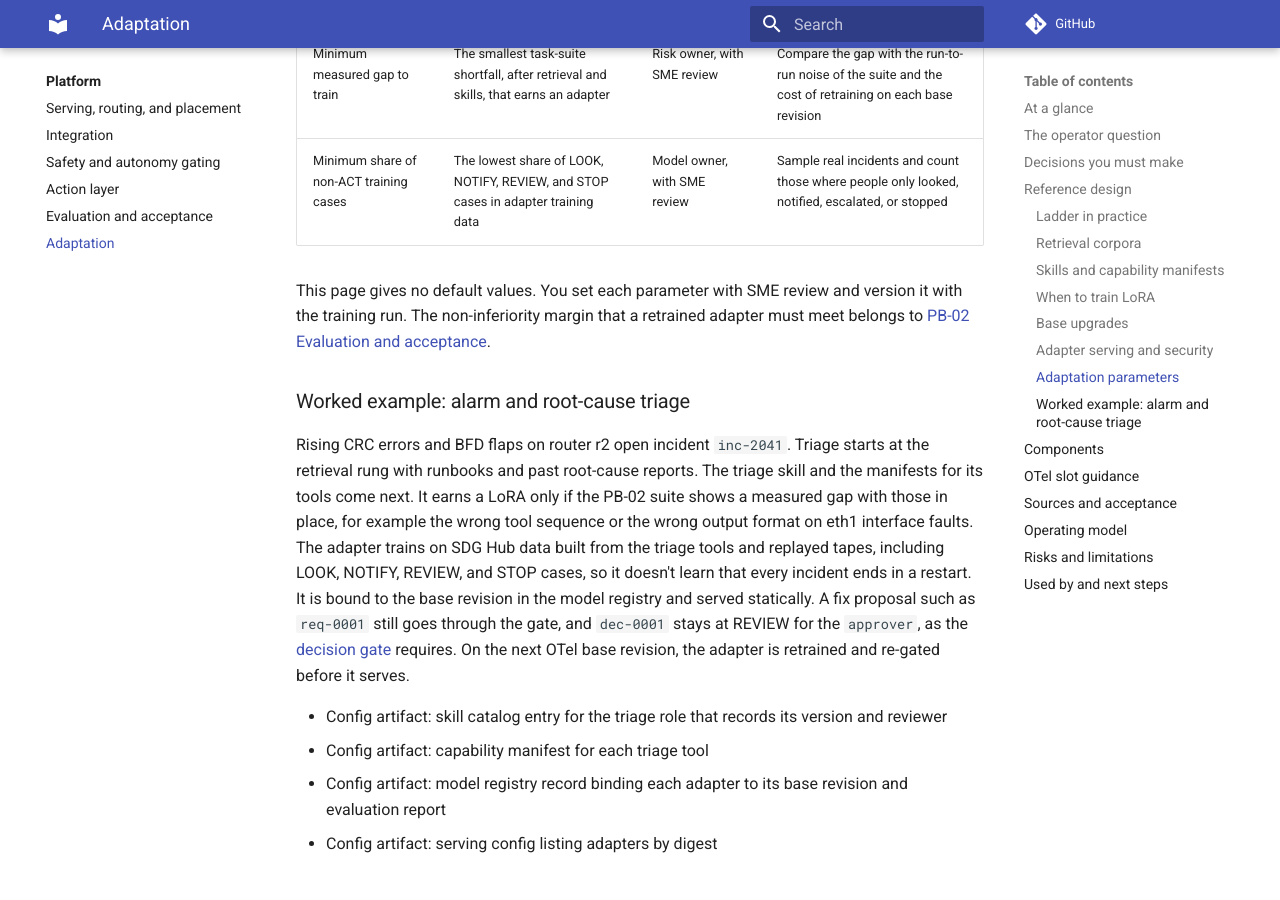
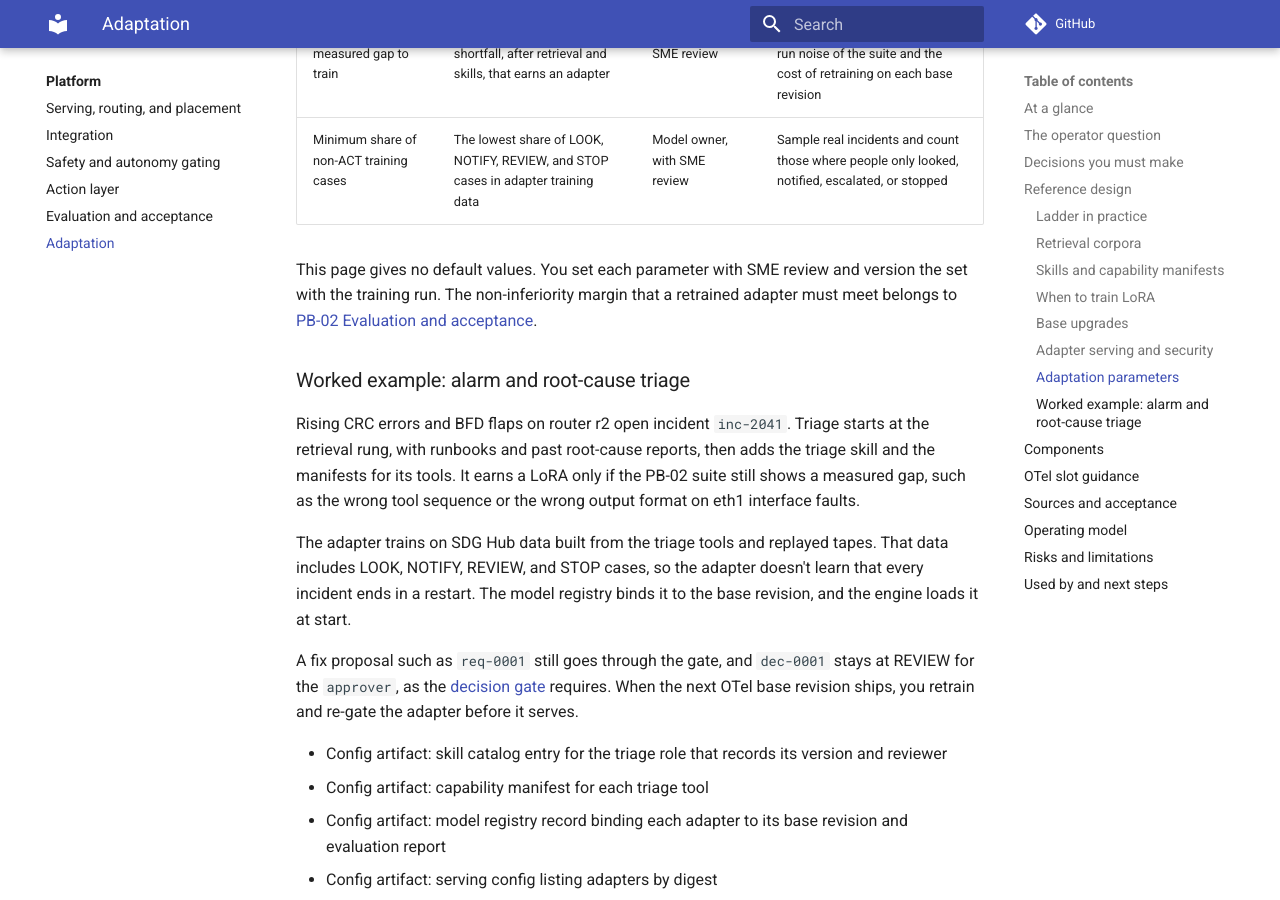
Before and after one commit to ravisharma5/otel-telco-blueprints, an MkDocs documentation site: the page built from platform/adaptation/README.md, in a window 1280 px wide and 900 px high, scrolled down 6085 px. Built offline with MkDocs 1.6.1 and Material for MkDocs 9.7.7, drawn with Linux system fonts in a browser that asks for light colours; comment, search, counter and statistics services are not loaded; some of the changed text lies outside the part shown.

Commit message:
docs(platform): clarity pass on the adaptation blueprint
- Shorter paragraphs, second person, active voice
- Mark the page done with its review date

````diff
--- a/platform/adaptation/README.md
+++ b/platform/adaptation/README.md
@@ -36,7 +37,7 @@ agent_school: [401, 402, 403]
 ## The operator question
 
 How do you fit an OTel model to your network without retraining everything each time the base model changes?
-Without an answer, teams train adapters before they need them, skip the re-gate after a base change, and ship adapters that fail without warning.
+Until you answer it, teams train adapters they don't need and skip the re-gate after a base change, so adapters fail without warning.
 
 ## Decisions you must make
 
@@ -93,7 +94,11 @@ Record a usage-rights entry for each corpus in the corpus register before you in
 
 ### Skills and capability manifests
 
-A skill is a procedure bound to a role, written as one SKILL.md per role. Govern skills as content: review, version, provenance, and a judge, as the 401 course in the [agent-school roadmap](https://github.com/open-experiments/agent-school/blob/main/docs/RoadMap.md) describes. A capability is what an agent reaches through MCP. Each capability gets one manifest with six fields: backend pattern, I/O schema, risk class, allowed identities, rate class, and data class. The risk class sets the ceiling that the [decision gate](../../architecture/decision-gate.md) applies, and the same manifest drives the tool gateway's access and rate policies. The course defines the backend patterns; this example uses a descriptive value.
+A skill is a procedure bound to a role: write one SKILL.md per role. Govern skills as content, with review, version, provenance, and a judge, as the 401 course in the [agent-school roadmap](https://github.com/open-experiments/agent-school/blob/main/docs/RoadMap.md) describes.
+
+A capability is what an agent reaches through MCP. Give each capability one manifest with six fields: backend pattern, I/O schema, risk class, allowed identities, rate class, and data class. The risk class sets the ceiling that the [decision gate](../../architecture/decision-gate.md) applies, and the same manifest drives the tool gateway's access and rate policies.
+
+The course defines the backend patterns, so the triage manifest below uses a descriptive value.
 
 ```yaml
 capability: classify_root_cause
@@ -126,7 +131,7 @@ Training data that always ends in a change teaches the model to act. Generate LO
 | New embedding model | Re-index every store built with the old model, then re-run retrieval and abstention checks |
 | New skill or manifest version | Rerun the task suite; no retraining |
 
-An adapter trained on an earlier base may load on a new one, because the shapes match, but its behaviour is undefined. Every adapter is retrained and re-gated on every base revision, and the model registry binds each adapter to one base revision.
+An adapter trained on an earlier base may load on a new one, because the shapes match, but its behaviour is undefined. Retrain and re-gate every adapter on every base revision, and let the model registry bind each adapter to one base revision.
 
 ### Adapter serving and security
 
@@ -151,11 +156,15 @@ Never set `VLLM_ALLOW_RUNTIME_LORA_UPDATING`; block it by policy. [PB-04 Serving
 | Minimum measured gap to train | The smallest task-suite shortfall, after retrieval and skills, that earns an adapter | Risk owner, with SME review | Compare the gap with the run-to-run noise of the suite and the cost of retraining on each base revision |
 | Minimum share of non-ACT training cases | The lowest share of LOOK, NOTIFY, REVIEW, and STOP cases in adapter training data | Model owner, with SME review | Sample real incidents and count those where people only looked, notified, escalated, or stopped |
 
-This page gives no default values. You set each parameter with SME review and version it with the training run. The non-inferiority margin that a retrained adapter must meet belongs to [PB-02 Evaluation and acceptance](../evaluation-acceptance/README.md).
+This page gives no default values. You set each parameter with SME review and version the set with the training run. The non-inferiority margin that a retrained adapter must meet belongs to [PB-02 Evaluation and acceptance](../evaluation-acceptance/README.md).
 
 ### Worked example: alarm and root-cause triage
 
-Rising CRC errors and BFD flaps on router r2 open incident `inc-2041`. Triage starts at the retrieval rung with runbooks and past root-cause reports. The triage skill and the manifests for its tools come next. It earns a LoRA only if the PB-02 suite shows a measured gap with those in place, for example the wrong tool sequence or the wrong output format on eth1 interface faults. The adapter trains on SDG Hub data built from the triage tools and replayed tapes, including LOOK, NOTIFY, REVIEW, and STOP cases, so it doesn't learn that every incident ends in a restart. It is bound to the base revision in the model registry and served statically. A fix proposal such as `req-0001` still goes through the gate, and `dec-0001` stays at REVIEW for the `approver`, as the [decision gate](../../architecture/decision-gate.md) requires. On the next OTel base revision, the adapter is retrained and re-gated before it serves.
+Rising CRC errors and BFD flaps on router r2 open incident `inc-2041`. Triage starts at the retrieval rung, with runbooks and past root-cause reports, then adds the triage skill and the manifests for its tools. It earns a LoRA only if the PB-02 suite still shows a measured gap, such as the wrong tool sequence or the wrong output format on eth1 interface faults.
+
+The adapter trains on SDG Hub data built from the triage tools and replayed tapes. That data includes LOOK, NOTIFY, REVIEW, and STOP cases, so the adapter doesn't learn that every incident ends in a restart. The model registry binds it to the base revision, and the engine loads it at start.
+
+A fix proposal such as `req-0001` still goes through the gate, and `dec-0001` stays at REVIEW for the `approver`, as the [decision gate](../../architecture/decision-gate.md) requires. When the next OTel base revision ships, you retrain and re-gate the adapter before it serves.
 
 - Config artifact: skill catalog entry for the triage role that records its version and reviewer
 - Config artifact: capability manifest for each triage tool
````
Also changed, not shown: other parts of platform/adaptation/README.md (+2 -1 lines).
